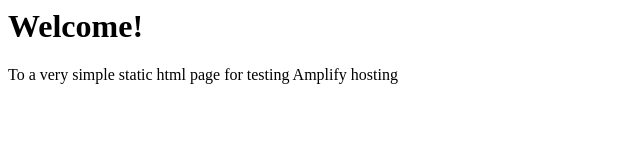
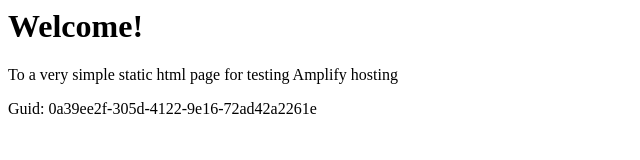
Before and after one commit to aws-aemilia-dub/Github-PR-Commit-Integration-Test-DoNotTouch-Gith-OKSLNVO2-v1-preprod-eu-west-1, a website: page src/index.html in a window 1280 px wide. Shown: the whole page, without its empty margins (0-640 px from the left). Drawn offline with Linux system fonts and the light colour scheme.

Commit message:
commit from integ tests

```diff
--- a/src/index.html
+++ b/src/index.html
@@ -1,3 +1,5 @@
+
+
 <html lang="en">
 
 <head>
@@ -10,6 +12,6 @@
 <body>
     <h1>Welcome!</h1>
     <p>To a very simple static html page for testing Amplify hosting</p>
-</body>
+    <p>Guid: 0a39ee2f-305d-4122-9e16-72ad42a2261e</p></body>
 
 </html>
```
